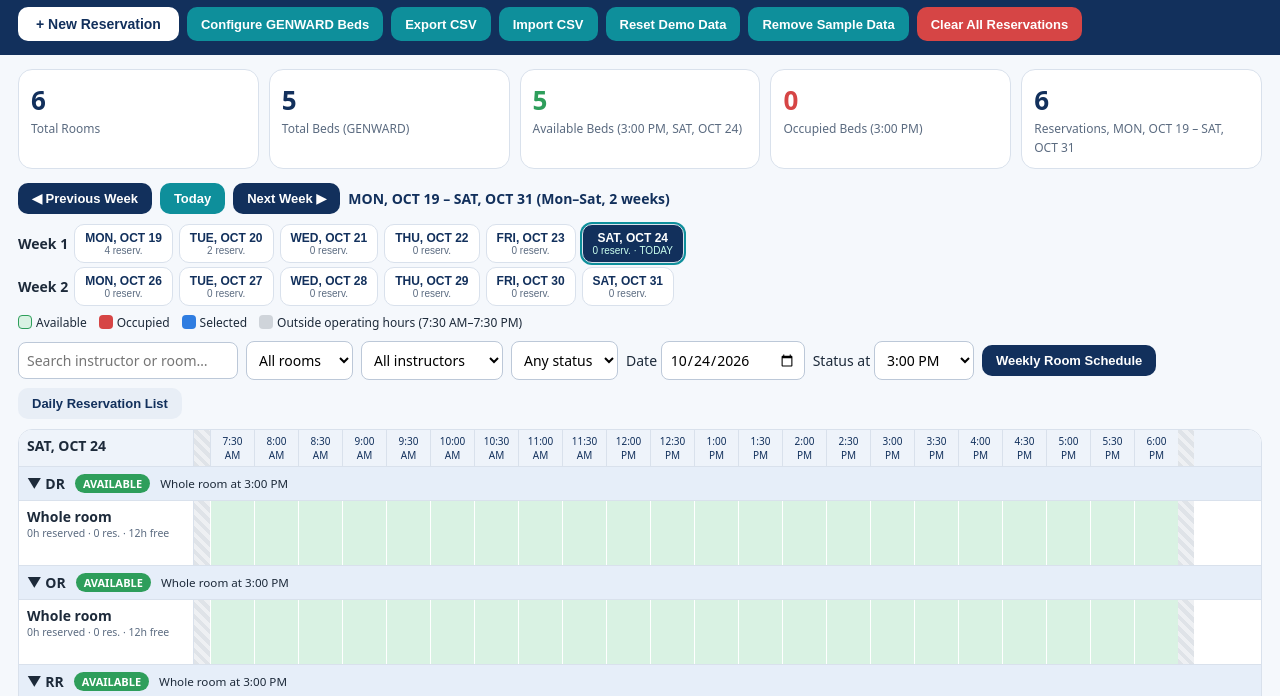
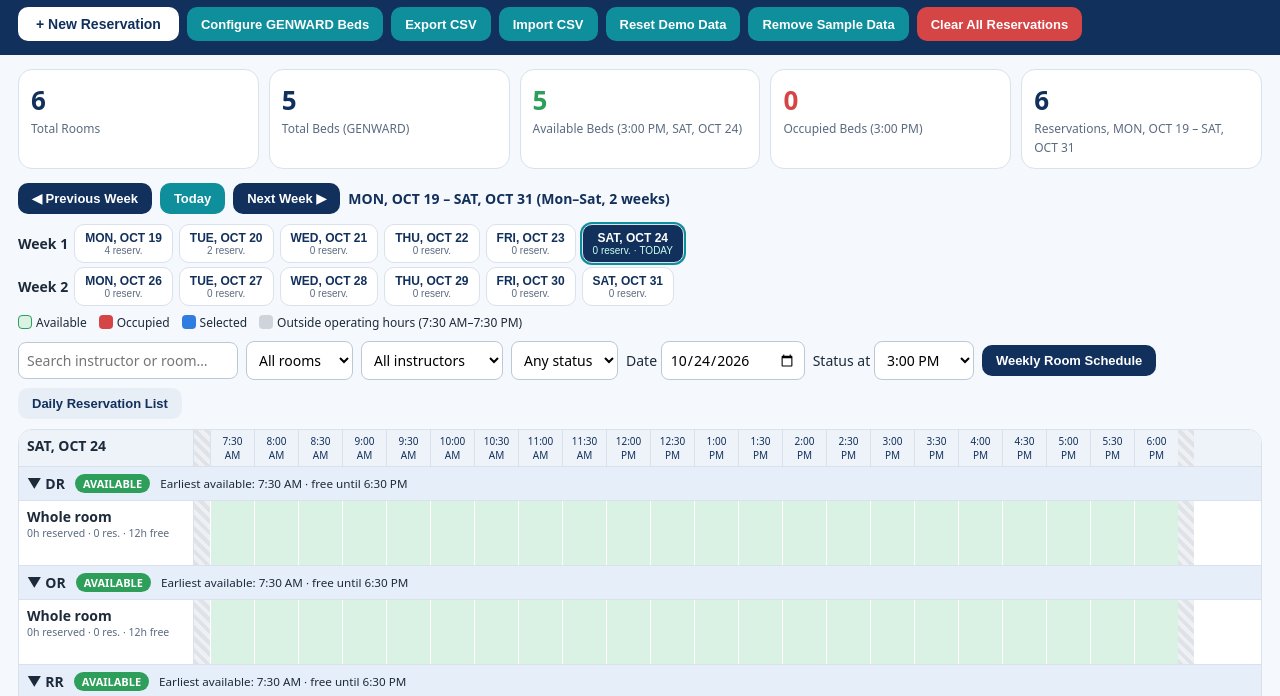
Before and after one commit to aizenbuilders/Room-Reservation, a plain HTML site: page index.html in a window 1280 px wide. Shown: the part 88-784 px from the top of the page. Drawn offline with Linux system fonts and the light colour scheme.

Commit message:
Update index.html

```diff
--- a/index.html
+++ b/index.html
@@ -158,9 +158,9 @@ function availPage(){let A='',N='',na=0,nu=0;
  <div class="pn"><h3>⛔ Unavailable Rooms &amp; Beds (${nu})</h3><small>${lbl(U.date)} · 7:30 AM – 7:30 PM · times when the room or bed is reserved</small>${N||'<p>No reservations on this date.</p>'}</div></div>`}
 function timeline(){
  let h=`<div class="scroll"><div class="tl"><div class="row hd"><div class="lab">${lbl(U.date)}</div><div class="off"></div>${slots.map(s=>`<div class="sh">${t2s(s).replace(' ','<br>')}</div>`).join('')}<div class="off"></div></div>`,n=0;
- ROOMS.forEach(r=>{const bs=bedsOf(r),free=bs.filter(b=>!covers(r,b,U.date,U.time)).length,vb=bs.filter(b=>vis(r,b));if(!vb.length)return;n++;
+ ROOMS.forEach(r=>{const bs=bedsOf(r),fws=bs.map(b=>[b,freeWin(r,b,U.date)[0]]).filter(x=>x[1]),free=fws.length,ear=[...fws].sort((a,b)=>a[1][0]-b[1][0])[0],vb=bs.filter(b=>vis(r,b));if(!vb.length)return;n++;
   const open=U.open[r]!==false;
-  h+=`<div class="rh" onclick="tog('${r}')"><div class="in"><b>${open?'▼':'▶'} ${r}</b><span class="tag ${free?'tp':'tf'}">${r==WARD?(free?'PARTIALLY AVAILABLE':'FULLY OCCUPIED'):(free?'AVAILABLE':'OCCUPIED')}</span><small>${r==WARD?free+'/'+bs.length+' beds free':'Whole room'} at ${t2s(U.time)}</small></div></div>`;
+  h+=`<div class="rh" onclick="tog('${r}')"><div class="in"><b>${open?'▼':'▶'} ${r}</b><span class="tag ${free?'tp':'tf'}">${r==WARD?(free?'PARTIALLY AVAILABLE':'FULLY OCCUPIED'):(free?'AVAILABLE':'OCCUPIED')}</span><small>${ear?'Earliest available: '+t2s(ear[1][0])+(r==WARD?' (Bed '+ear[0]+') · '+free+'/'+bs.length+' beds have free time':' · free until '+t2s(ear[1][1])):'Fully booked all day'}</small></div></div>`;
   if(open)vb.forEach(b=>h+=bedRow(r,b))});
  if(!n)h+='<p style="padding:20px">No rooms or beds match the current filters.</p>';
  return h+'</div></div>'}
```
